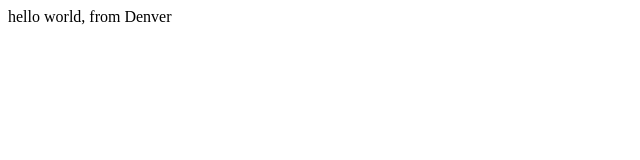
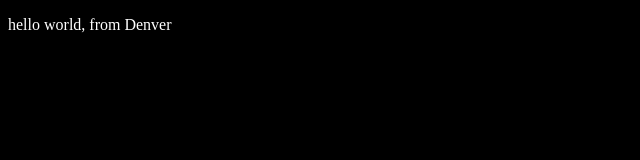
Before and after one commit to jb08/jb08.github.io, a plain HTML site: page index.html in a window 1280 px wide. Shown: the whole page, without its empty margins (0-640 px from the left). Drawn offline with Linux system fonts and the light colour scheme.

Commit message:
add basic css

```diff
--- /dev/null
+++ b/css/styles.css
@@ -0,0 +1,7 @@
+body {
+    background-color: black;
+}
+
+p {
+    color: white;
+}
--- a/index.html
+++ b/index.html
@@ -1 +1,16 @@
-hello world, from Denver
+<!doctype html>
+<html lang="en-US">
+
+<head>
+    <meta charset="utf-8">
+    <meta name="description" content="personal site for jb08">
+    <meta name="author" content="jb08">
+    <link rel="stylesheet" href="css/styles.css?v=1.0">
+    <title>jb08</title>
+</head>
+
+<body>
+    <p>hello world, from Denver</p>
+</body>
+
+</html>
```
